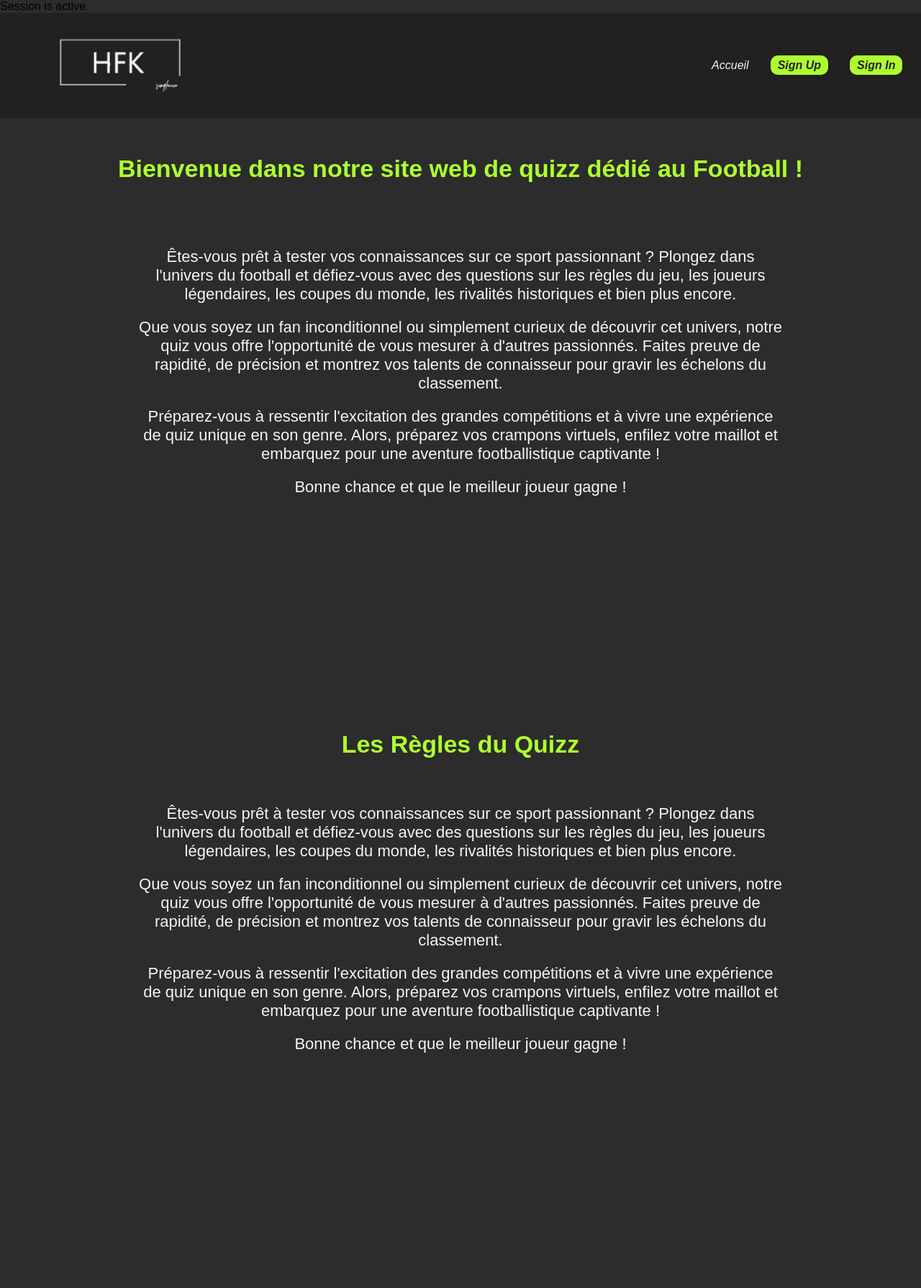
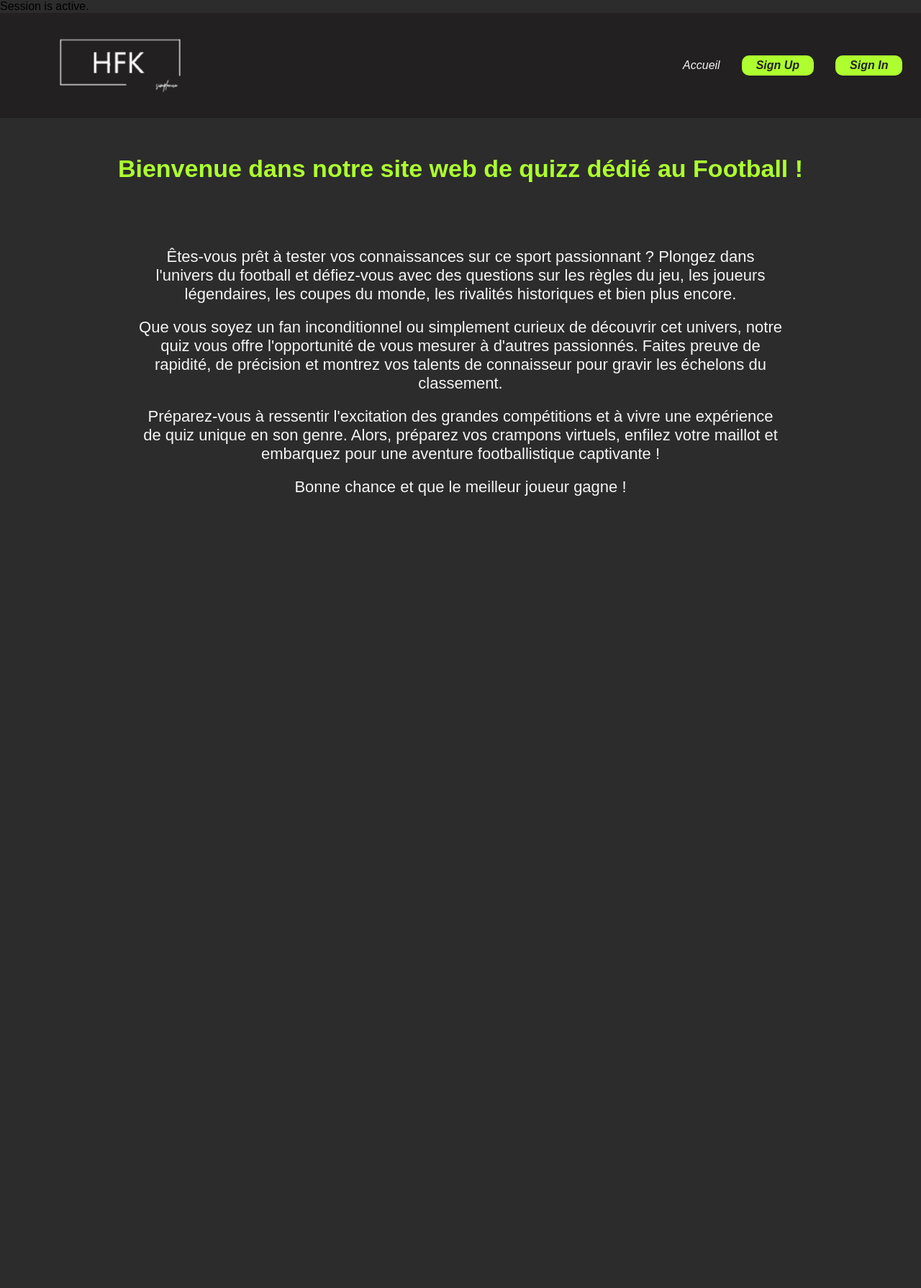
Before and after one commit to hichamzh/Quizz, a PHP site: page / in a window 1280 px wide. Shown: the whole page at 72% size. After the commit the page ends 689 px from the top, so only its background shows below. Run offline with PHP 8.4, Linux system fonts and the light colour scheme.

Commit message:
update nav bar

```diff
--- a/app/Composants/nav-bar.css
+++ b/app/Composants/nav-bar.css
@@ -34,7 +34,7 @@ a{
     gap: 30px;
 }
 
-.butt {
+.butt a, .butt{
     color: #222021;
     background: greenyellow;
     padding: 5px 10px;
@@ -45,7 +45,7 @@ a{
 }
 
 
-.butt:hover{
+.but:hover{
     transform: scale(1.3);
 
 }
--- a/app/Composants/nav-bar.php
+++ b/app/Composants/nav-bar.php
@@ -12,22 +12,29 @@ if (session_status() === PHP_SESSION_ACTIVE) {
 <nav class="nav-bar">
     <img src="./public/Assets/logo_hfk.png" alt="">
     <ul class="nav-right">
-        <li> <a href="?controller=home&action=home">Accueil</a></li>
-        <?php if ( isset( $_SESSION['login']) ) : ?>
-            <li>
-                <a href='#regles'>Les Règles</a>
-                <form method="post" action="logout.php">
-                    <button type="submit">Déconnexion</button>
-                </form>
+        <li class="ligne">
+             <a
+             <?php if(isset($_SESSION['login'])) :?>
+             href="?controller=home&action=acceuil"
+             <?php else :?>
+                href='?controller=home&action=home'
+                <?php endif ?>
+                >
+                Accueil
+            </a>
+        </li>
+        <?php if (isset( $_SESSION['login']) ) : ?>
+            <li class="ligne">
+                <a href='?controller=home&action=acceuil#regles'>Les Règles</a>
             </li>
             <form method="post" action="logout.php">
             <button type="submit" class="butt">Déconnexion</button>
             </form>
         <?php endif; ?>
 
-        <?php if (!isset( $_SESSION['login'])) : ?>
-            <li><a href='?controller=inscription&action=inscription' class='butt'>Sign Up</a></li>
-            <li><a href='?controller=inscription&action=connexion' class='butt'>Sign In</a></li>
+        <?php if (!isset($_SESSION['login'])) : ?>
+            <li class='butt'><a href='?controller=inscription&action=inscription' >Sign Up</a></li>
+            <li class='butt'><a href='?controller=inscription&action=connexion'>Sign In</a></li>
         <?php endif; ?>
     </ul>
 </nav>
--- a/app/Views/View_home.php
+++ b/app/Views/View_home.php
@@ -20,16 +20,5 @@
         <p>Bonne chance et que le meilleur joueur gagne !</p>
         </main>
     </section>
-    <section id="regles">
-        <header class="regles">
-            <h3>Les Règles du Quizz</h3>
-        </header>
-        <main class="presentation">
-        <p>Êtes-vous prêt à tester vos connaissances sur ce sport passionnant ? Plongez dans l'univers du football et défiez-vous avec des questions sur les règles du jeu, les joueurs légendaires, les coupes du monde, les rivalités historiques et bien plus encore.</p>
-        <p>Que vous soyez un fan inconditionnel ou simplement curieux de découvrir cet univers, notre quiz vous offre l'opportunité de vous mesurer à d'autres passionnés. Faites preuve de rapidité, de précision et montrez vos talents de connaisseur pour gravir les échelons du classement.</p>
-        <p>Préparez-vous à ressentir l'excitation des grandes compétitions et à vivre une expérience de quiz unique en son genre. Alors, préparez vos crampons virtuels, enfilez votre maillot et embarquez pour une aventure footballistique captivante !</p>
-        <p>Bonne chance et que le meilleur joueur gagne !</p>
-        </main>
-    </section>
 </body>
 </html>
```
Also changed, not shown: app/Views/View_acceuil.php (+11 -0 lines).
